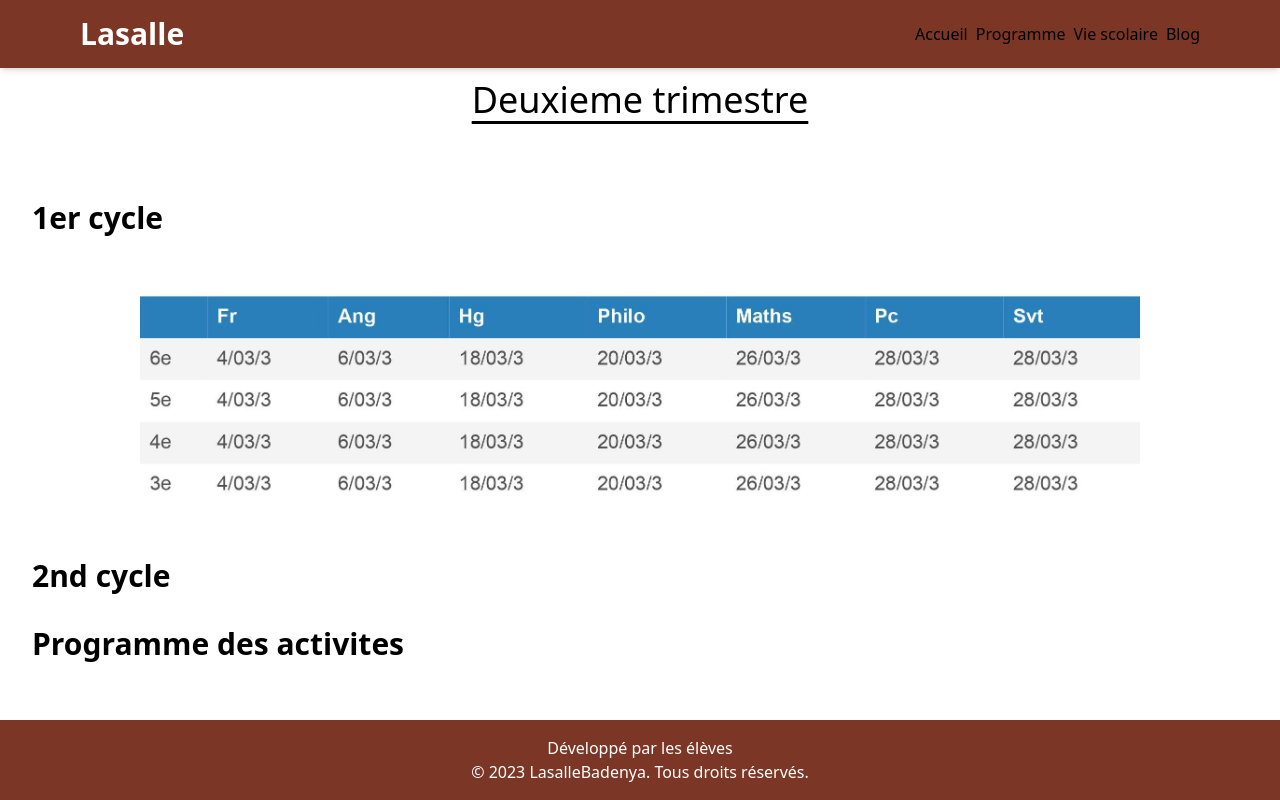
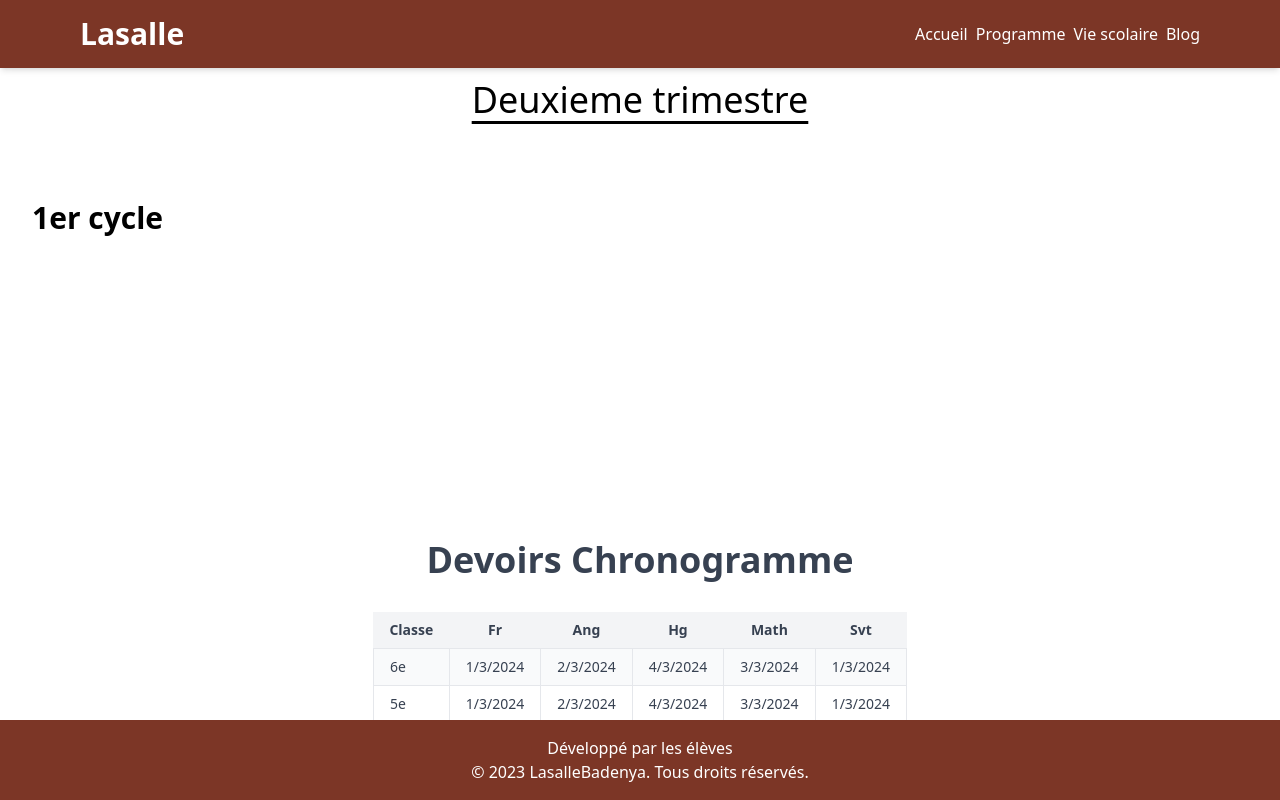
Before and after one commit to BereCephas/Badenya, a Next.js app: page /programme in a window 1280 px wide. Shown: the top 800 px of the page. Built offline with nearby package versions, Linux system fonts and the light colour scheme.

Commit message:
kelke ajustement

```diff
--- /dev/null
+++ b/app/blog/articles/[id]/page.tsx
@@ -0,0 +1,9 @@
+"use client"
+// import Article from "../../../../components/Article";
+import Article from "../../../../components/Article"
+
+export default function test({params}:any){
+    return (
+        <Article id={params.id}/>
+    )
+}
--- a/app/blog/page.tsx
+++ b/app/blog/page.tsx
@@ -9,14 +9,14 @@ const Blog = () => {
     <>
       <Header />
       <div className="Banner pb-10">
-        <div className="bg-beige h-[45vh] w-full pt-16 px-16 flex flex-col  items-center justify-center text-bleu ">
+        <div className="bg-beige h-[45vh] w-full pt-16 px-16 flex flex-col  items-center justify-center text-mate ">
           <h1 className=" pb-5 font-bold text-4xl text-center">
             Le blog de Badenya
           </h1>
-          <p className="text-sm text-extralight text-center pb-5">
+          {/* <p className="text-sm text-extralight text-center pb-5">
             Lorem ipsum dolor sit amet consectetur adipisicing elit. Iusto,
             ipsam? Quo dolorum
-          </p>
+          </p> */}
           <Searchfield />
         </div>
         <Articles />
--- a/app/viescolaire/page.tsx
+++ b/app/viescolaire/page.tsx
@@ -5,6 +5,7 @@ import MouvementCard from "../../components/MouvementCard";
 import Header from "../../components/Header";
 import Footer from "../../components/Footer";
 import config from "../../config";
+
 interface Mouvement {
   id: number;
   name: string;
@@ -30,7 +31,7 @@ export default function Viescolaire() {
         } else {
           // Mise à jour de l'état avec les données récupérées
           console.log(data);
-          setMouvements(data);
+          setMouvements(data || []);
         }
       } catch (error) {
         console.error("Unexpected error:", error);
@@ -50,8 +51,7 @@ export default function Viescolaire() {
               Les différents mouvements présents à Badenya
             </h2>
             <p className="mt-2 text-lg leading-8 text-gray-600">
-              Apprenez comment développer votre entreprise avec nos conseils
-              d`&apos;`experts.
+              Apprenez comment développer votre entreprise avec nos conseils d'experts.
             </p>
           </div>
           {mouvements.map((mouvement) => (
--- a/components/Article.jsx
+++ b/components/Article.jsx
@@ -1,13 +1,12 @@
-import React, { useEffect, useState } from "react";
+"use client";
 
-import { createClient } from "@supabase/supabase-js"; // Assurez-vous d'installer le paquet Supabase
+import { createClient } from "@supabase/supabase-js";
 import config from "../config";
-import { Link } from "next/link";
+import { useRouter } from "next/router";
 import Footer from "./Footer";
+import { useState, useEffect } from "react";
 
-const Article = () => {
-  const { id } = useParams();
-  let formattedDate = "";
+export default function Article({ id }) {
   const [article, setArticle] = useState(null);
 
   useEffect(() => {
@@ -36,40 +35,39 @@ const Article = () => {
     fetchArticle();
   }, [id]);
 
-  if (article) {
-    const dateString = "2023-11-05T14:01:40.143434+00:00";
-    formattedDate = new Date(dateString).toLocaleDateString("fr-FR");
-
-    console.log(formattedDate);
-  }
-
   if (!article) {
     return <div>Loading...</div>;
   }
 
+  const formattedDate = new Date(article.created_at).toLocaleDateString("fr-FR");
+
   return (
     <>
-      <div className=" bg-marron ">
-        <img
-          src={article.cover_img}
-          alt={article.title}
-          className="w-full  object-cover"
-        />
-        <div className="w-full pl-14 pr-14 xl:pr-28 xl:pl-28   gap-5 pt-10 md:flex justify-between">
+      <div className="h-full w-full">
+        <div className="banner h-[50vh]">
+          <img
+            src={article.cover_img}
+            alt={article.title}
+            className="w-full h-full object-cover"
+          />
+        </div>
+
+        <div className="w-full px-4 sm:px-14 xl:px-28 gap-5 pt-10 flex flex-col md:flex-row justify-between">
           <h1 className="text-3xl font-extrabold">{article.title}</h1>
           <p>{formattedDate}</p>
         </div>
-        <hr className="border-t border-gray-300 my-4 " />
-        <div className="w-full pl-14 pr-14 xl:pr-28 xl:pl-28  gap-5 pt-10  ">
-          <p className="">{article.content}</p>
+        <hr className="border-t border-gray-300 my-4" />
+        <div className="w-full px-4 sm:px-14 xl:px-28 gap-5 pt-10">
+          <p>{article.content}</p>
         </div>
-        <div className="pl-14 pr-14 xl:pr-28 xl:pl-28 pb-10 pt-10 ">
+
+        <div className="px-4 sm:px-14 xl:px-28 pb-10 pt-10">
           <button
             type="button"
             className="w-full flex items-center justify-center px-5 py-2 text-sm text-gray-700 transition-colors duration-200 bg-white border rounded-lg gap-x-2 sm:w-auto dark:hover:bg-gray-800 dark:bg-gray-900 hover:bg-gray-100 dark:text-gray-200 dark:border-gray-700"
           >
             <svg
-              class="w-5 h-5 rtl:rotate-180"
+              className="w-5 h-5 rtl:rotate-180"
               xmlns="http://www.w3.org/2000/svg"
               fill="none"
               viewBox="0 0 24 24"
@@ -82,13 +80,11 @@ const Article = () => {
                 d="M6.75 15.75L3 12m0 0l3.75-3.75M3 12h18"
               />
             </svg>
-            <Link href={"/blog"}>Retour</Link>
+            <a href="/blog">Retour</a>
           </button>
         </div>
       </div>
       <Footer />
     </>
   );
-};
-
-export default Article;
+}
--- a/components/Articles.jsx
+++ b/components/Articles.jsx
@@ -47,7 +47,8 @@ const Articles = () => {
 
   return (
     <>
-      <div className="h-full w-full flex flex-col items-center  xl:pl-44 xl:pr-44  md:pl-14 md:pr-14 sm:pl-10 sm:pr-10 gap-5 pt-10 pl-10 pr-10   ">
+      <div className="articles-container px-16 py-10">
+      <div className="grid grid-cols-1 sm:grid-cols-2 lg:grid-cols-3 gap-6">
         {articles.map((item) => {
           return (
             <div
@@ -95,6 +96,8 @@ const Articles = () => {
           );
         })}
       </div>
+      </div>
+
     </>
   );
 };
--- a/components/Header.jsx
+++ b/components/Header.jsx
@@ -43,7 +43,7 @@ const Header = () => {
               link,
               index // Added a key prop with index
             ) => (
-              <Link href={link.link} key={index}>
+              <Link href={link.link} key={index} className="text-white">
                 {link.name}
               </Link>
             )
--- a/components/Table.tsx
+++ b/components/Table.tsx
@@ -1,7 +1,60 @@
-import Image from "next/image"
-export default function Table(){
+import React from 'react';
 
-    return (
-       <Image  src={require('../assets/tableau.jpg')} height={2000} width={1000} alt=""/>
-    )
+interface Devoir {
+  classe: string;
+  [key: string]: string[] | string;
 }
+
+const devoirsData: Devoir[] = [
+  { classe: '6e', Fr: ['1/3/2024'], Ang: ['2/3/2024'], Hg: ['4/3/2024'], Math: ['3/3/2024'], Svt: ['1/3/2024'] },
+  { classe: '5e', Fr: ['1/3/2024'], Ang: ['2/3/2024'], Hg: ['4/3/2024'], Math: ['3/3/2024'], Svt: ['1/3/2024'] },
+  { classe: '4e', Fr: ['1/3/2024'], Ang: ['2/3/2024'], Hg: ['4/3/2024'], Math: ['3/3/2024'], Svt: ['1/3/2024'] },
+  { classe: '3e', Fr: ['1/3/2024'], Ang: ['2/3/2024'], Hg: ['4/3/2024'], Math: ['3/3/2024'], Svt: ['1/3/2024'] },
+
+];
+
+
+const TableComponent: React.FC<{ devoirs: Devoir[] }> = ({ devoirs }) => {
+  return (
+    <div className="overflow-x-auto w-full h-full flex flex-col justify-center">
+      <table className="w-full h-full table-auto">
+        <thead>
+          <tr className="bg-gray-100">
+            <th className="px-4 py-2">Classe</th>
+            <th className="px-4 py-2">Fr</th>
+            <th className="px-4 py-2">Ang</th>
+            <th className="px-4 py-2">Hg</th>
+            <th className="px-4 py-2">Math</th>
+            <th className="px-4 py-2">Svt</th>
+            {/* Répétez pour chaque matière */}
+          </tr>
+        </thead>
+        <tbody className="text-gray-700">
+          {devoirs.map((devoir, index) => (
+            <tr key={index} className={index % 2 === 0 ? 'bg-gray-50' : 'bg-white'}>
+              <td className="border px-4 py-2">{devoir.classe}</td>
+              <td className="border px-4 py-2">{(devoir.Fr as string[]).join(', ')}</td>
+              <td className="border px-4 py-2">{(devoir.Ang as string[]).join(', ')}</td>
+              <td className="border px-4 py-2">{(devoir.Hg as string[]).join(', ')}</td>
+              <td className="border px-4 py-2">{(devoir.Math as string[]).join(', ')}</td>
+              <td className="border px-4 py-2">{(devoir.Svt as string[]).join(', ')}</td>
+              {/* Répétez pour chaque matière */}
+            </tr>
+          ))}
+        </tbody>
+      </table>
+    </div>
+  );
+};
+
+
+const DevoirsChronogramme: React.FC = () => {
+  return (
+    <div className="flex flex-col items-center justify-center min-h-screen py-2">
+      <h1 className="text-4xl font-bold mb-8">Devoirs Chronogramme</h1>
+      <TableComponent devoirs={devoirsData} />
+    </div>
+  );
+};
+
+export default DevoirsChronogramme;
```
